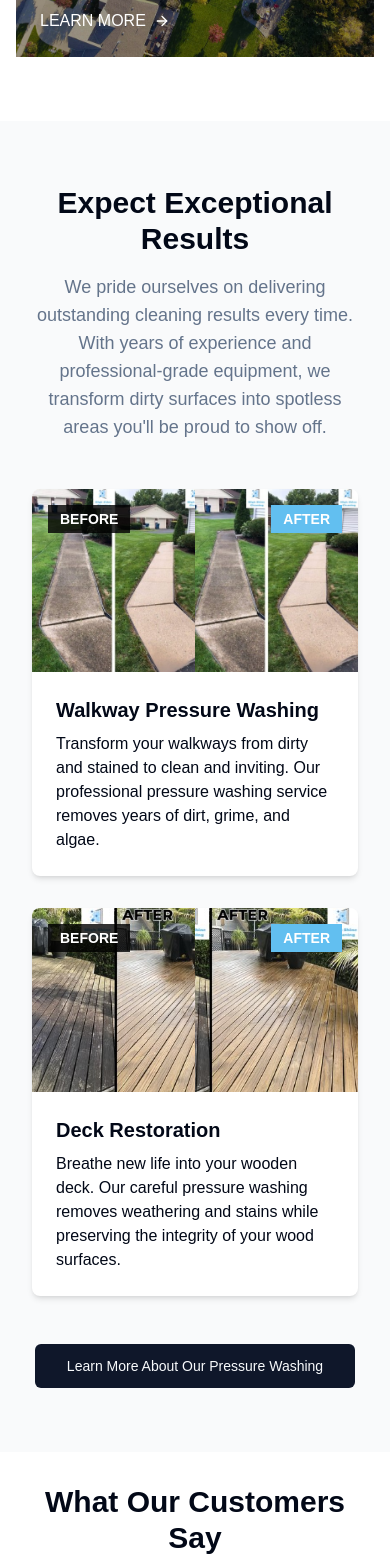
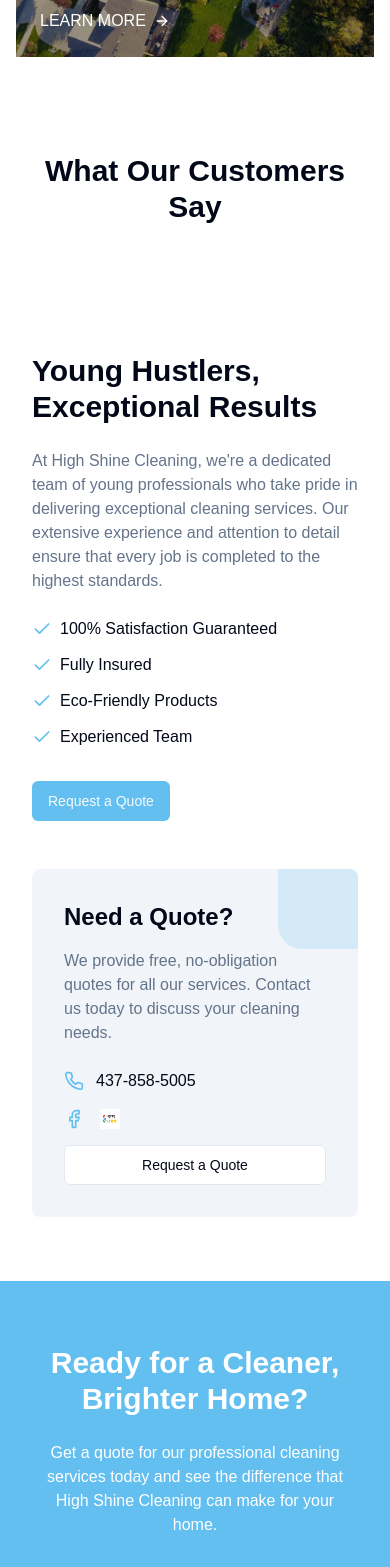
Before and after one commit to muha-00/huffman-tree-compression, a React (Vite) app: page / in a window 390 px wide. Shown: the part 3320-4887 px from the top of the page. Built offline with nearby package versions, Linux system fonts and the light colour scheme; a web font is replaced by a local one.

Commit message:
Fix: House wash gallery display
- Ensure before/after images are fully visible.
- Remove gallery from the home page.
- Adjust gallery layout for mobile view.

```diff
--- a/src/pages/Home.tsx
+++ b/src/pages/Home.tsx
@@ -81,84 +81,6 @@ const Home = () => {
           </div>
 
           <ServicesCollage />
-        </div>
-      </section>
-
-      {/* Before & After Section */}
-      <section className="py-16 bg-gray-50">
-        <div className="container">
-          <div className="text-center mb-12">
-            <h2 className="text-3xl font-bold mb-4">Expect Exceptional Results</h2>
-            <p className="text-lg text-muted-foreground max-w-2xl mx-auto">
-              We pride ourselves on delivering outstanding cleaning results every time.
-              With years of experience and professional-grade equipment, we transform dirty
-              surfaces into spotless areas you'll be proud to show off.
-            </p>
-          </div>
-
-          <div className="grid grid-cols-1 lg:grid-cols-2 gap-8 md:gap-12">
-            {/* Walkway Before/After */}
-            <div className="bg-white rounded-lg shadow-md overflow-hidden">
-              <div className="aspect-[16/9] relative">
-                <div className="absolute inset-0 grid grid-cols-2">
-                  <div className="relative">
-                    <img
-                      src="/lovable-uploads/5ef61172-400c-4454-86a6-578d102f68b3.png"
-                      alt="Dirty walkway before cleaning"
-                      className="w-full h-full object-cover"
-                    />
-                    <div className="absolute top-4 left-4 bg-black/80 text-white px-3 py-1 text-sm font-bold">BEFORE</div>
-                  </div>
-                  <div className="relative">
-                    <img
-                      src="/lovable-uploads/5ef61172-400c-4454-86a6-578d102f68b3.png"
-                      alt="Clean walkway after pressure washing"
-                      className="w-full h-full object-cover object-right"
-                    />
-                    <div className="absolute top-4 right-4 bg-[#62BFF0] text-white px-3 py-1 text-sm font-bold">AFTER</div>
-                  </div>
-                </div>
-              </div>
-              <div className="p-6">
-                <h3 className="text-xl font-bold mb-2">Walkway Pressure Washing</h3>
-                <p>Transform your walkways from dirty and stained to clean and inviting. Our professional pressure washing service removes years of dirt, grime, and algae.</p>
-              </div>
-            </div>
-
-            {/* Deck Before/After */}
-            <div className="bg-white rounded-lg shadow-md overflow-hidden">
-              <div className="aspect-[16/9] relative">
-                <div className="absolute inset-0 grid grid-cols-2">
-                  <div className="relative">
-                    <img
-                      src="/lovable-uploads/ab49cf9f-c3b0-4083-b80c-05dc2c173051.png"
-                      alt="Weathered deck before cleaning"
-                      className="w-full h-full object-cover"
-                    />
-                    <div className="absolute top-4 left-4 bg-black/80 text-white px-3 py-1 text-sm font-bold">BEFORE</div>
-                  </div>
-                  <div className="relative">
-                    <img
-                      src="/lovable-uploads/ab49cf9f-c3b0-4083-b80c-05dc2c173051.png"
-                      alt="Restored deck after pressure washing"
-                      className="w-full h-full object-cover object-right"
-                    />
-                    <div className="absolute top-4 right-4 bg-[#62BFF0] text-white px-3 py-1 text-sm font-bold">AFTER</div>
-                  </div>
-                </div>
-              </div>
-              <div className="p-6">
-                <h3 className="text-xl font-bold mb-2">Deck Restoration</h3>
-                <p>Breathe new life into your wooden deck. Our careful pressure washing removes weathering and stains while preserving the integrity of your wood surfaces.</p>
-              </div>
-            </div>
-          </div>
-
-          <div className="text-center mt-12">
-            <Button asChild size="lg">
-              <Link to="/house-washing">Learn More About Our Pressure Washing</Link>
-            </Button>
-          </div>
         </div>
       </section>
 
--- a/src/pages/HouseWashing.tsx
+++ b/src/pages/HouseWashing.tsx
@@ -1,3 +1,4 @@
+
 import React from 'react';
 import { Link } from 'react-router-dom';
 import Layout from '@/components/Layout';
@@ -138,11 +139,11 @@ const HouseWashing = () => {
 
           <div className="grid grid-cols-1 md:grid-cols-2 gap-8">
             <div className="bg-white rounded-lg shadow-md overflow-hidden">
-              <div className="aspect-video relative">
+              <div className="relative">
                 <img
-                  src="/lovable-uploads/5ef61172-400c-4454-86a6-578d102f68b3.png"
-                  alt="Pressure washing before and after"
-                  className="w-full h-full object-cover"
+                  src="/lovable-uploads/7a79f545-3f37-4452-9ecb-1d1fe0c5d2c9.png"
+                  alt="Walkway before and after pressure washing"
+                  className="w-full object-contain"
                 />
               </div>
               <div className="p-6">
@@ -152,11 +153,11 @@ const HouseWashing = () => {
             </div>
 
             <div className="bg-white rounded-lg shadow-md overflow-hidden">
-              <div className="aspect-video relative">
+              <div className="relative">
                 <img
                   src="/lovable-uploads/ab49cf9f-c3b0-4083-b80c-05dc2c173051.png"
-                  alt="Deck cleaning before and after"
-                  className="w-full h-full object-cover"
+                  alt="Deck before and after cleaning"
+                  className="w-full object-contain"
                 />
               </div>
               <div className="p-6">
```
Also changed, not shown: public/lovable-uploads/7a79f545-3f37-4452-9ecb-1d1fe0c5d2c9.png (added).
